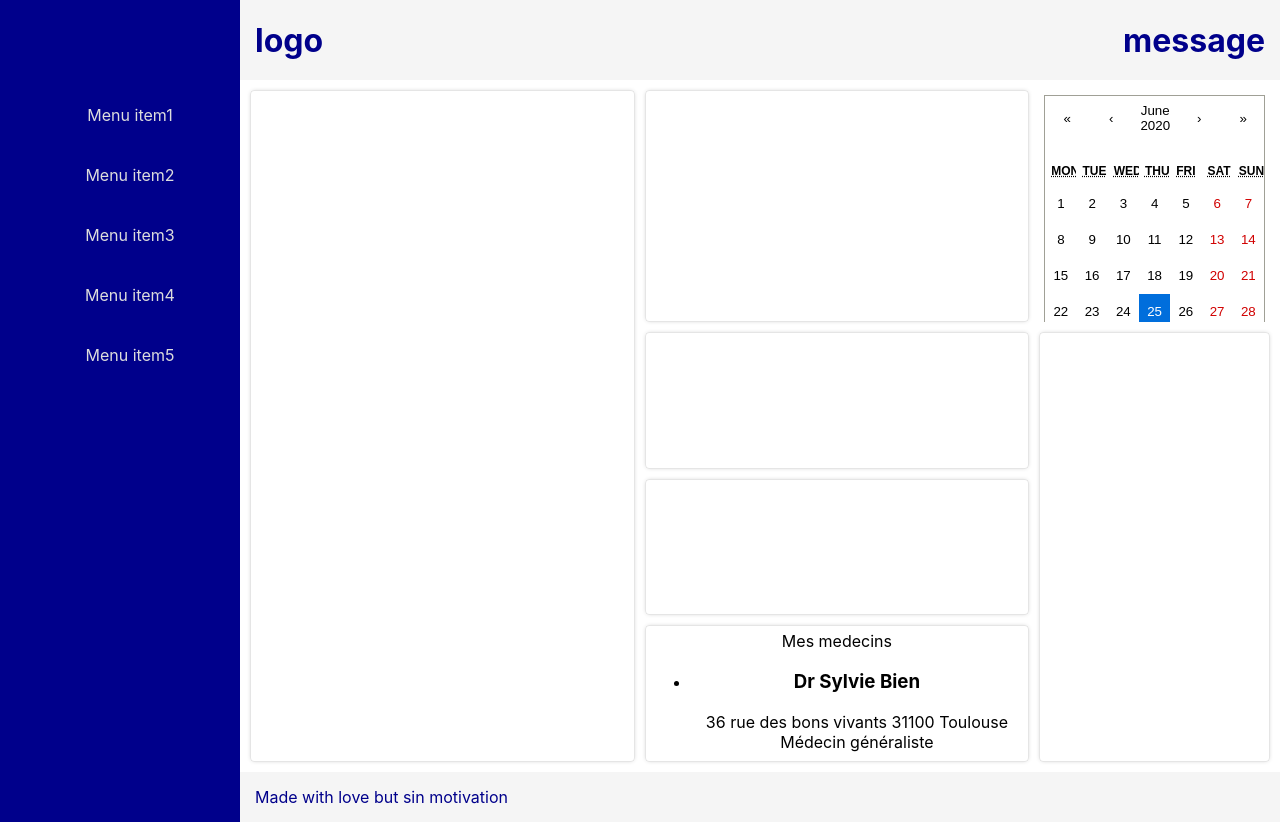
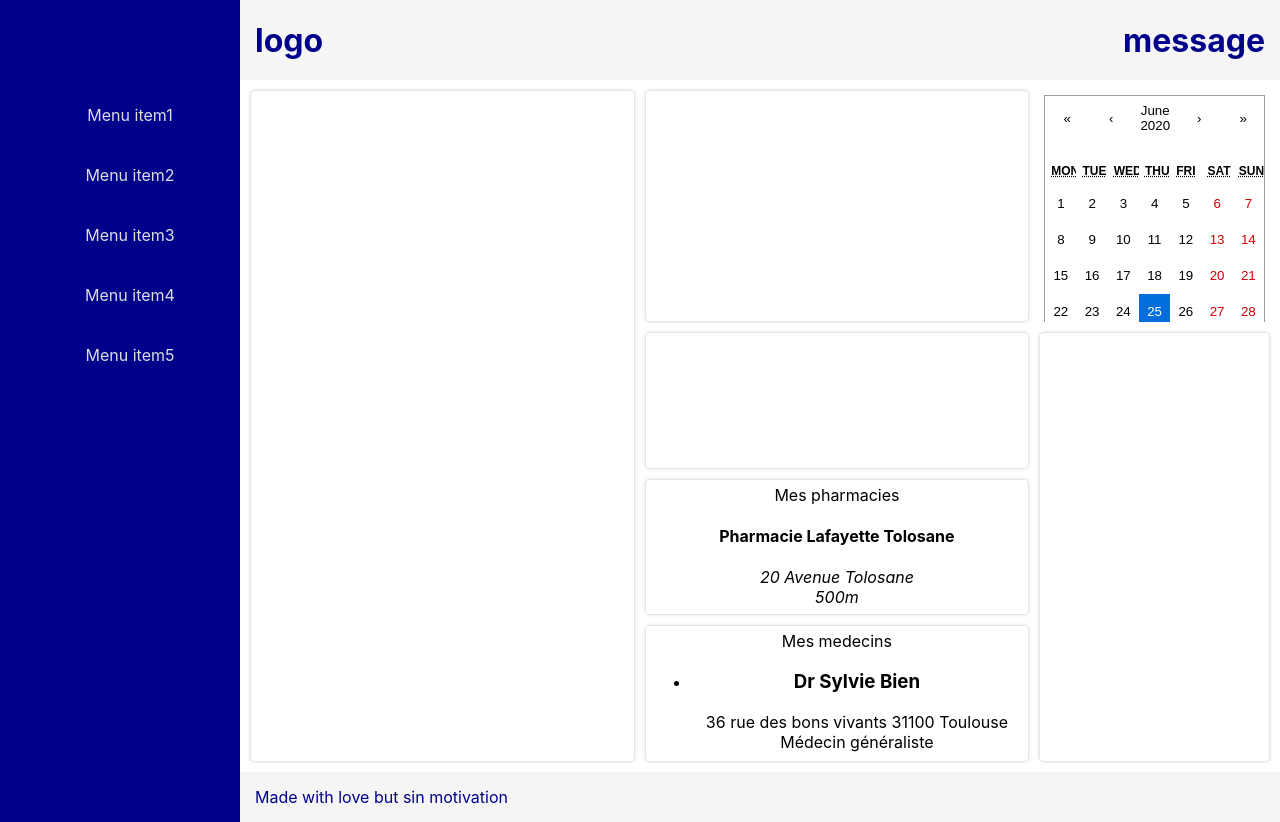
Before and after one commit to Anthony31400/doc-lana, a React (Create React App) app: page / in a window 1280 px wide. Built offline with nearby package versions, Linux system fonts and the light colour scheme.

Commit message:
importation pharmacie in dashBoard

```diff
--- a/src/components/GlobalContaineur.jsx
+++ b/src/components/GlobalContaineur.jsx
@@ -3,6 +3,7 @@ import Calendar from 'react-calendar';
 import './globalContainer.css';
 import 'react-calendar/dist/Calendar.css';
 import ShowDoctor from './doctor/ShowDoctor';
+import PharmacyList from './pharmacy/PharmacyList';
 
 class GlobalContaineur extends Component {
   constructor(props) {
@@ -53,7 +54,12 @@ class GlobalContaineur extends Component {
             <Calendar value={date} />
           </div>
           <div className="rdv card" />
-          <div className="commandes card" />
+          <div className="commandes card">
+            <div className="overviewcard">
+              <p>Mes pharmacies</p>
+            </div>
+            <PharmacyList />
+          </div>
           <div className="medecin card">
             <div className="overviewcard">
               <p>Mes medecins</p>
--- /dev/null
+++ b/src/components/pharmacy/Pharmacie.jsx
@@ -0,0 +1,19 @@
+import React from 'react';
+
+function Pharmacie({ data }) {
+  return (
+    <div>
+      <h4>{data.name}</h4>
+      <div>
+        <p>
+          <em>{data.adress}</em>
+        </p>
+        <p>
+          <em>{data.distance}</em>
+        </p>
+      </div>
+    </div>
+  );
+}
+
+export default Pharmacie;
--- /dev/null
+++ b/src/components/pharmacy/PharmacyList.jsx
@@ -0,0 +1,44 @@
+import React, { Component } from 'react';
+import Pharmacie from './Pharmacie';
+
+const pharmacy = [
+  {
+    name: 'Pharmacie Lafayette Tolosane',
+    adress: '20 Avenue Tolosane',
+    distance: '500m'
+  },
+  {
+    name: 'Pharmacie des Facs',
+    adress: '84 route de Narbonne',
+    distance: '800m'
+  },
+  {
+    name: 'Pharmacie des Cotaux',
+    adress: '2 rue des palmiers',
+    distance: '1.2km'
+  },
+  {
+    name: 'Pharmacie du Férétra',
+    adress: '2 impasse du Feretra',
+    distance: '2km'
+  }
+];
+
+class PharmacyList extends Component {
+  constructor(props) {
+    super(props);
+    this.state = {};
+  }
+
+  render() {
+    return (
+      <div>
+        {pharmacy.map(pharmacie => (
+          <Pharmacie data={pharmacie} />
+        ))}
+      </div>
+    );
+  }
+}
+
+export default PharmacyList;
```
